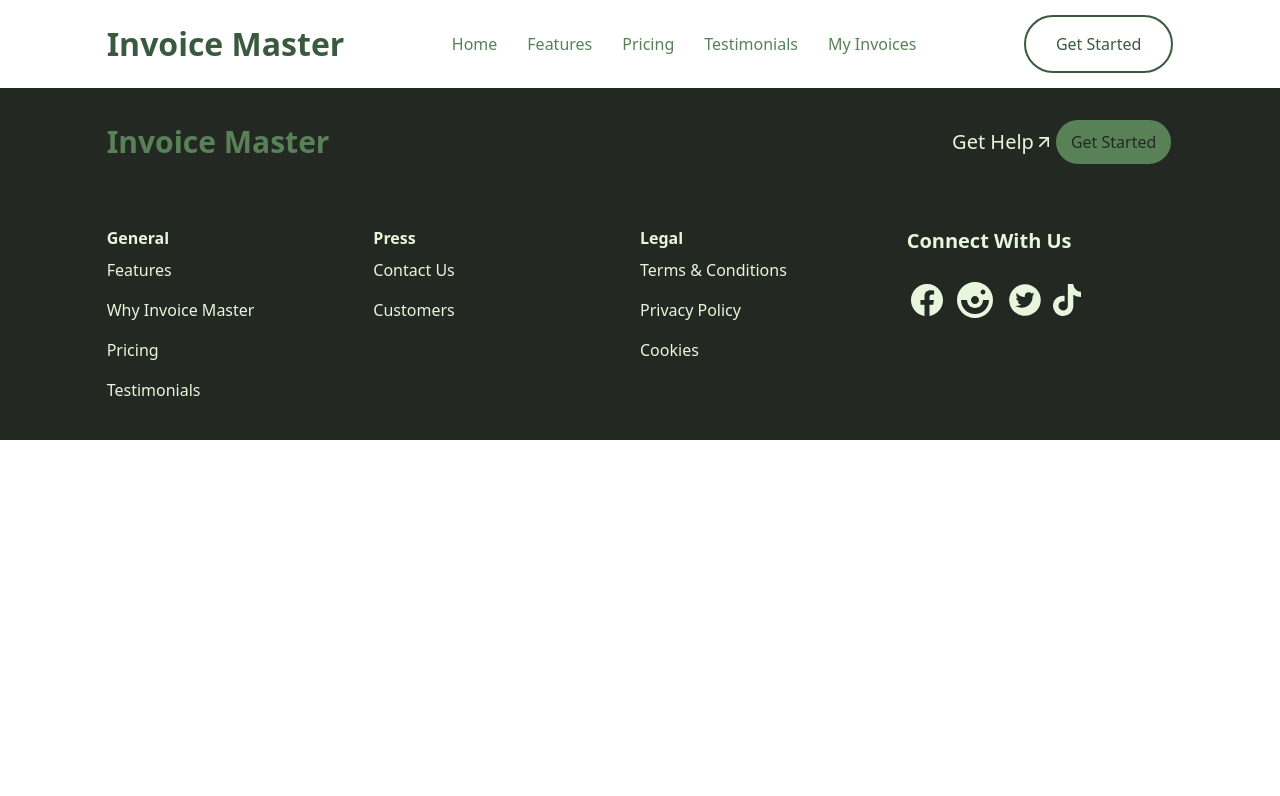
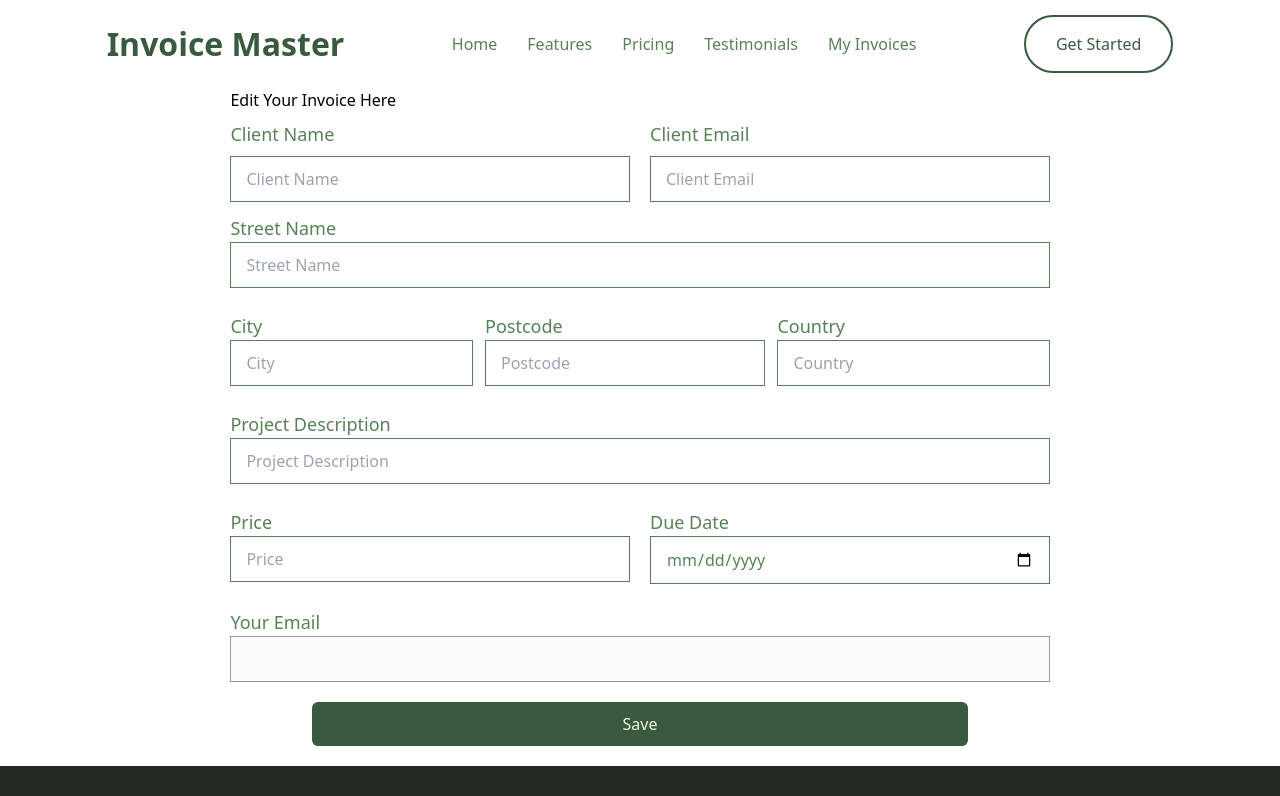
Before and after one commit to zillur-rgb/Invoice-Master-Client, a React (Create React App) app: page /editinvoice/1 in a window 1280 px wide. Shown: the top 796 px of the page. Built offline with nearby package versions, Linux system fonts and the light colour scheme; no server answers.

Commit message:
Invoice Update, lil err remained

```diff
--- /dev/null
+++ b/src/Components/EditForm/EditForm.jsx
@@ -0,0 +1,239 @@
+import { useContext } from "react";
+import { useAuthState } from "react-firebase-hooks/auth";
+import { useForm } from "react-hook-form";
+import { useNavigate, useParams } from "react-router-dom";
+import { auth } from "../../firebase.init";
+import InvoiceContext from "../../InvoiceContext/InvoiceContext";
+
+const EditForm = ({ paramsId }) => {
+  const { invoices } = useContext(InvoiceContext);
+  console.log(invoices);
+  const params = useParams();
+  const navigate = useNavigate();
+  const [user] = useAuthState(auth);
+  const { updateInvoice } = useContext(InvoiceContext);
+  const exact = invoices.find((invoice) => invoice.id === params.inId);
+  console.log(exact);
+  const {
+    register,
+    handleSubmit,
+    formState: { errors },
+  } = useForm({
+    defaultValues: {
+      clientName: exact?.clientName,
+      clientEmail: exact?.clientEmail,
+      streetName: exact?.streetName,
+      city: exact?.city,
+      postcode: exact?.postcode,
+      country: exact?.country,
+      projectDes: exact?.projectDes,
+      price: exact?.price,
+      due: exact?.due,
+    },
+  });
+
+  const onSubmit = (data, e) => {
+    const updatedInvoice = {
+      clientName: data.clientName,
+      clientEmail: data.clientEmail,
+      streetName: data.streetName,
+      city: data.city,
+      postcode: data.postcode,
+      country: data.country,
+      projectDes: data.projectDes,
+      price: data.price,
+      due: data.due,
+    };
+
+    updateInvoice(updatedInvoice, paramsId);
+
+    navigate(`/details/${paramsId}`);
+  };
+  return (
+    <form className=" w-full mx-auto" onSubmit={handleSubmit(onSubmit)}>
+      <div className="flex sm:flex-row flex-col items-center justify-between gap-5">
+        <div className="flex items-start justify-between flex-col w-full sm:w-1/2">
+          <label
+            htmlFor="clientName"
+            className="text-text text-lg font-medium w-full my-2"
+          >
+            Client Name
+          </label>
+          <input
+            className="w-full border outline-btnGreen px-15 py-10 border-text text-text"
+            placeholder="Client Name"
+            id="clientName"
+            {...register("clientName", { required: true })}
+          />
+          {errors.clientName?.type === "required" && (
+            <p className="text-red font-medium">Client name is required</p>
+          )}
+        </div>
+        <div className="flex items-start justify-between flex-col w-full sm:w-1/2">
+          <label
+            className="text-text text-lg font-medium w-full my-2"
+            htmlFor="clientEmail"
+          >
+            Client Email
+          </label>
+          <input
+            className="w-full border outline-btnGreen px-15 py-10 border-text text-text"
+            type="email"
+            placeholder="Client Email"
+            id="clientEmail"
+            {...register("clientEmail", { required: true })}
+          />
+          {errors.clientEmail?.type === "required" && (
+            <p className="text-red font-medium">Client email is required</p>
+          )}
+        </div>
+      </div>
+      <div className="my-3">
+        <label
+          className="text-text text-lg font-medium w-full my-2"
+          htmlFor="streetName"
+        >
+          Street Name
+        </label>
+        <input
+          className="w-full border outline-btnGreen px-15 py-10 border-text text-text"
+          placeholder="Street Name"
+          id="streetName"
+          {...register("streetName")}
+        />
+      </div>
+      <div className="flex flex-col sm:flex-row gap-3">
+        <div className="my-3">
+          <label
+            className="text-text text-lg font-medium w-full my-2"
+            htmlFor="city"
+          >
+            City
+          </label>
+          <input
+            className="w-full border outline-btnGreen px-15 py-10 border-text text-text"
+            placeholder="City"
+            id="city"
+            {...register("city")}
+          />
+        </div>
+        <div className="my-3">
+          <label
+            className="text-text text-lg font-medium w-full my-2"
+            htmlFor="postcode"
+          >
+            Postcode
+          </label>
+          <input
+            className="w-full border outline-btnGreen px-15 py-10 border-text text-text"
+            type="number"
+            placeholder="Postcode"
+            id="postcode"
+            {...register("postcode")}
+          />
+        </div>
+        <div className="my-3">
+          <label
+            className="text-text text-lg font-medium w-full my-2"
+            htmlFor="country"
+          >
+            Country
+          </label>
+          <input
+            className="w-full border outline-btnGreen px-15 py-10 border-text text-text"
+            placeholder="Country"
+            id="country"
+            {...register("country")}
+          />
+        </div>
+      </div>
+      <div className="my-3">
+        <label
+          className="text-text text-lg font-medium w-full my-2"
+          htmlFor="projectDes"
+        >
+          Project Description
+        </label>
+        <input
+          className="w-full border outline-btnGreen px-15 py-10 border-text text-text"
+          placeholder="Project Description"
+          id="projectDes"
+          {...register("projectDes", { required: true })}
+        />
+        {errors.projectDes?.type === "required" && (
+          <p className="text-red font-medium">
+            Project Description is required
+          </p>
+        )}
+      </div>
+
+      <div className="flex flex-col sm:flex-row justify-between gap-5">
+        <div className="my-3 w-full sm:w-1/2">
+          <label
+            className="text-text text-lg font-medium w-full my-2"
+            htmlFor="price"
+          >
+            Price
+          </label>
+          <input
+            className="w-full border outline-btnGreen px-15 py-10 border-text text-text"
+            placeholder="Price"
+            type="number"
+            id="price"
+            {...register("price", { required: true })}
+          />
+          {errors.projectDes?.type === "required" && (
+            <p className="text-red font-medium">Price is required</p>
+          )}
+        </div>
+
+        <div className="my-3 w-full sm:w-1/2">
+          <label
+            className="text-text text-lg font-medium w-full my-2"
+            htmlFor="due"
+          >
+            Due Date
+          </label>
+          <input
+            className="w-full border outline-btnGreen px-15 py-10 border-text text-text"
+            type="date"
+            placeholder="Due Date"
+            id="due"
+            {...register("due")}
+          />
+          {errors.projectDes?.type === "required" && (
+            <p className="text-red font-medium">
+              Project Description is required
+            </p>
+          )}
+        </div>
+      </div>
+
+      <div className="my-3">
+        <label
+          className="text-text text-lg font-medium w-full my-2"
+          htmlFor="OwnerEmail"
+        >
+          Your Email
+        </label>
+        <input
+          className="w-full border outline-btnGreen px-15 py-10 border-black text-black"
+          type="email"
+          id="OwnerEmail"
+          value={user?.email || ""}
+          disabled
+        />
+      </div>
+      <div className="w-full flex items-center justify-center my-5">
+        <button
+          className="w-4/5 mx-auto bg-primary py-10 text-lightGreen rounded-md hover:bg-text"
+          type="submit"
+        >
+          Save
+        </button>
+      </div>
+    </form>
+  );
+};
+
+export default EditForm;
--- a/src/InvoiceContext/InvoiceContext.js
+++ b/src/InvoiceContext/InvoiceContext.js
@@ -5,22 +5,37 @@ const InvoiceContext = createContext();
 
 export function InvoiceProvider({ children }) {
   const [invoices, setInvoices] = useState([]);
+  const { data, setData } = useState({});
 
   useEffect(() => {
     axios.get("http://localhost:5000/api/invoices").then((res) => {
-      console.log(res.data);
+      // console.log(res.data);
       setInvoices(res.data);
     });
   }, []);
-
   const addNewInvoice = (newInvoice) => {
     axios.post("http://localhost:5000/api/invoices", newInvoice).then((res) => {
       setInvoices(invoices.concat(res.data));
     });
   };
 
+  const updateInvoice = (updatedInvoice, id) => {
+    const exact = invoices.find((invoice) => invoice.id === id);
+    axios
+      .put(`http://localhost:5000/api/invoices/${id}`, updatedInvoice)
+      .then((res) => {
+        // console.log(res.data);
+        setInvoices(
+          invoices.map((invoice) => (invoice.id !== id ? invoice : res.data))
+        );
+      })
+      .catch((err) => console.log(err.message));
+  };
+
   return (
-    <InvoiceContext.Provider value={{ invoices, setInvoices, addNewInvoice }}>
+    <InvoiceContext.Provider
+      value={{ invoices, setInvoices, updateInvoice, addNewInvoice }}
+    >
       {children}
     </InvoiceContext.Provider>
   );
--- a/src/Pages/AllPages.jsx
+++ b/src/Pages/AllPages.jsx
@@ -9,6 +9,7 @@ import MyInvoices from "./MyInvoices";
 import Details from "./Details";
 import RequireAuth from "../Components/RequireAuth/RequireAuth";
 import AddInvoice from "./AddInvoice";
+import EditInvoice from "./EditInvoice";
 
 const AllPages = () => {
   return (
@@ -19,6 +20,7 @@ const AllPages = () => {
       <Route path="/pricing" element={<PricingPage />} />
       <Route path="/signin" element={<Authentication />} />
       <Route path="/addnew" element={<AddInvoice />} />
+      <Route path="/editinvoice/:inId" element={<EditInvoice />} />
       <Route
         path="/MyInvoices"
         element={
--- a/src/Pages/Details.jsx
+++ b/src/Pages/Details.jsx
@@ -1,12 +1,15 @@
 import axios from "axios";
-import React, { useEffect, useState } from "react";
-import { useParams } from "react-router-dom";
+import React, { useContext, useEffect, useState } from "react";
+import { Link, useNavigate, useParams } from "react-router-dom";
 import InvoiceCard from "../Components/InvoiceCard/InvoiceCard";
+import InvoiceContext from "../InvoiceContext/InvoiceContext";
 
 const Details = () => {
+  const navigate = useNavigate();
+  const { invoices, updateInvoice } = useContext(InvoiceContext);
   const params = useParams();
   const [details, setDetails] = useState({});
-  console.log(details);
+  // console.log(details);
 
   useEffect(() => {
     axios.get(`http://localhost:5000/api/invoices/${params.id}`).then((res) => {
@@ -21,18 +24,32 @@ const Details = () => {
       ? "bg-yellowLight py-10 text-yellow px-20 rounded-md text-center"
       : "bg-lightGreen py-10 text-btnGreen px-20 rounded-md text-center";
 
+  const handleIfPaid = (id) => {
+    const exact = invoices.find((item) => item.id === id);
+    const updatedInvoice = {
+      ...exact,
+      status: "Paid",
+    };
+    updateInvoice(updatedInvoice, id);
+  };
+
   return (
     <div className="w-3/5 mx-auto my-100">
-      <div className="header flex items-center justify-between px-20 py-40 bg-bg rounded-lg">
+      <div className="header flex flex-col md:flex-row items-center justify-between px-20 py-40 bg-bg rounded-lg">
         <div className="flex items-center">
           <h1 className="text-4xl text-primary font-semibold mr-20">Details</h1>
           <p className={statusStyle}>{details.status}</p>
         </div>
         <div>
-          <button className="px-60 rounded-full text-white font-bold hover:bg-yellowLight hover:text-yellow py-3 bg-yellow mx-10">
-            Edit
-          </button>
-          <button className="px-30 rounded-full text-white font-bold hover:bg-lightGreen hover:text-btnGreen py-3 bg-primary mx-10">
+          <Link to={`/editinvoice/${details.id}`}>
+            <button className="px-60 rounded-full text-white font-bold hover:bg-yellowLight hover:text-yellow py-3 bg-yellow mx-10">
+              Edit
+            </button>
+          </Link>
+          <button
+            onClick={() => handleIfPaid(details.id)}
+            className="px-30 rounded-full text-white font-bold hover:bg-lightGreen hover:text-btnGreen py-3 bg-primary mx-10"
+          >
             Mark as Paid
           </button>
         </div>
--- /dev/null
+++ b/src/Pages/EditInvoice.jsx
@@ -0,0 +1,19 @@
+import { useContext } from "react";
+import { useParams } from "react-router-dom";
+import EditForm from "../Components/EditForm/EditForm";
+import InvoiceContext from "../InvoiceContext/InvoiceContext";
+
+const EditInvoice = () => {
+  const params = useParams();
+
+  return (
+    <div className="w-4/5 mx-auto">
+      <div className="w-4/5 mx-auto">
+        <h1>Edit Your Invoice Here</h1>
+        <EditForm paramsId={params.inId} />
+      </div>
+    </div>
+  );
+};
+
+export default EditInvoice;
```
